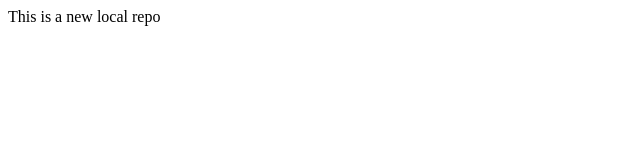
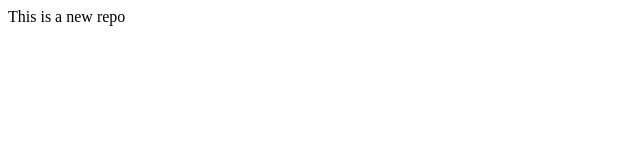
Before and after one commit to HarshChaturvedi27/localdemorepo, a plain HTML site: page index.html in a window 1280 px wide. Shown: the full height of the page, 0-640 px from the left. Drawn offline with Linux system fonts and the light colour scheme.

Commit message:
main ready for merge

```diff
--- a/index.html
+++ b/index.html
@@ -1 +1 @@
-<p>This is a new local repo</p>
+<p>This is a new repo</p>
```
